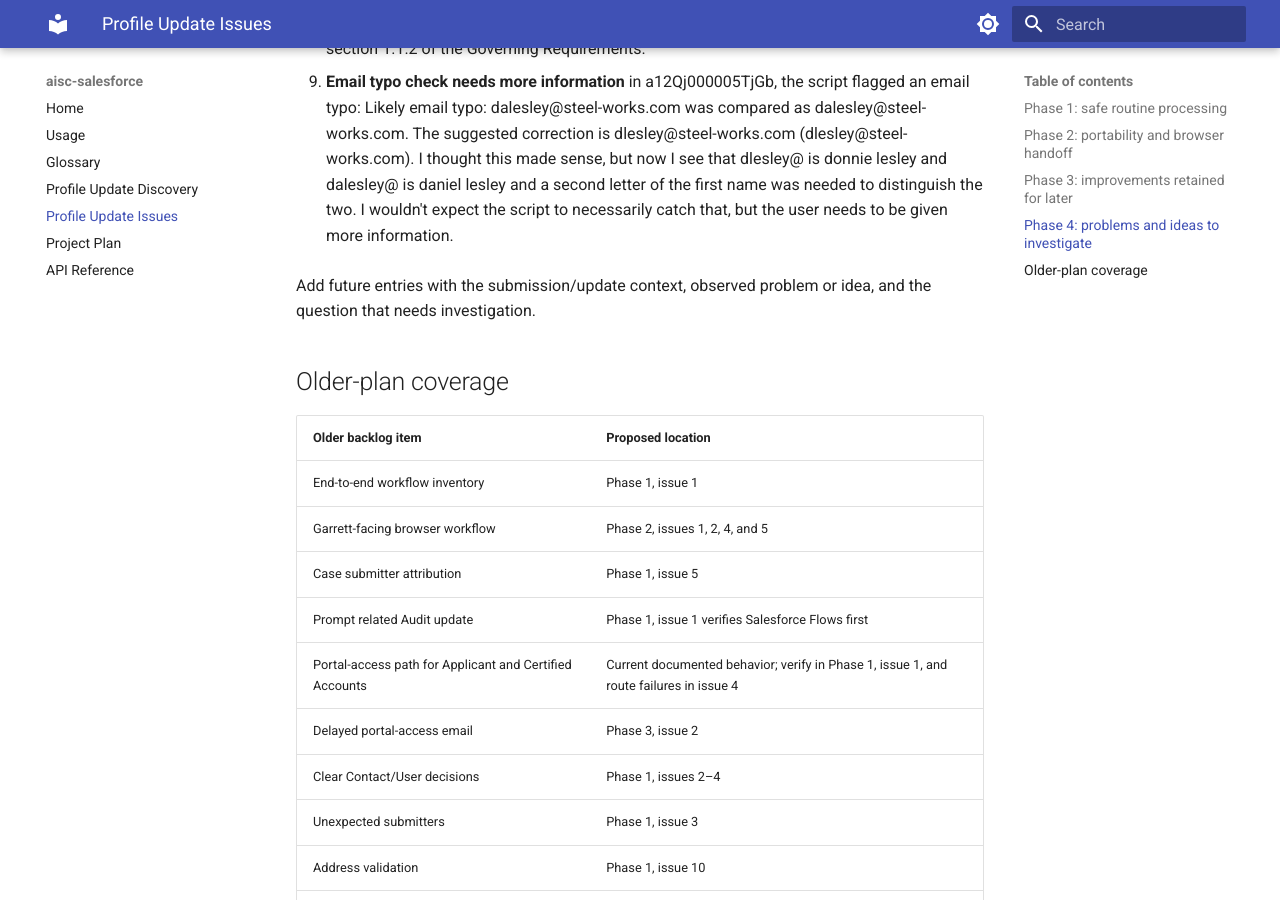
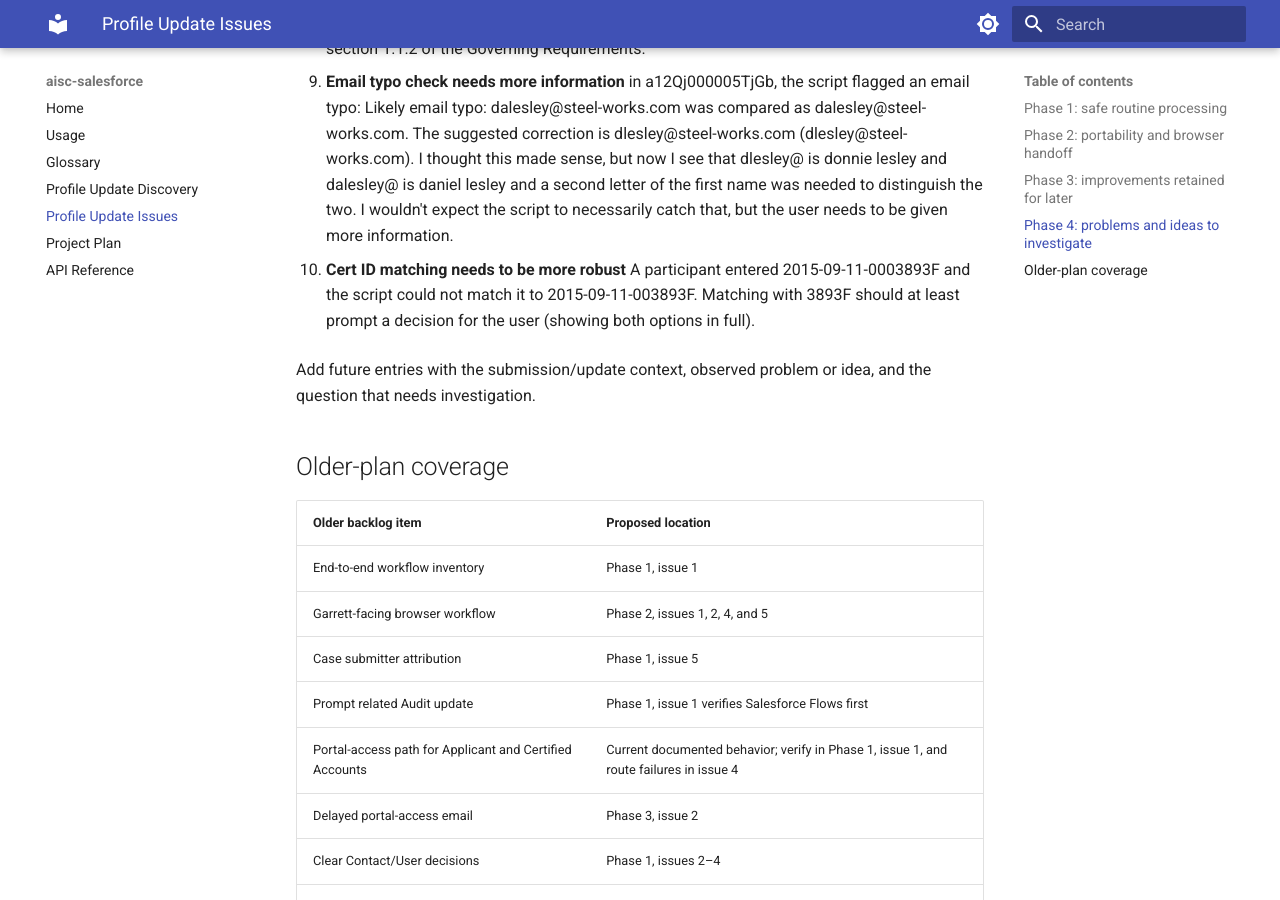
Before and after one commit to MauxBoyle/aisc-sf, an MkDocs documentation site: the page built from docs/profile-update-modernization-issues.md, in a window 1280 px wide and 900 px high, scrolled down 5385 px. Built offline with MkDocs 1.6.1 and Material for MkDocs 9.7.7, drawn with Linux system fonts in a browser that asks for light colours.

Commit message:
yet more longlist

```diff
--- a/docs/profile-update-modernization-issues.md
+++ b/docs/profile-update-modernization-issues.md
@@ -247,6 +247,11 @@ coverage only after its scope is understood.
    script to necessarily catch that, but the user needs to be given more
    information.
 
+10. **Cert ID matching needs to be more robust** A participant entered
+   2015-09-11-0003893F and the script could not match it to 2015-09-11-003893F.
+   Matching with 3893F should at least prompt a decision for the user (showing
+   both options in full).
+
 Add future entries with the submission/update context, observed problem or
 idea, and the question that needs investigation.
 
```
